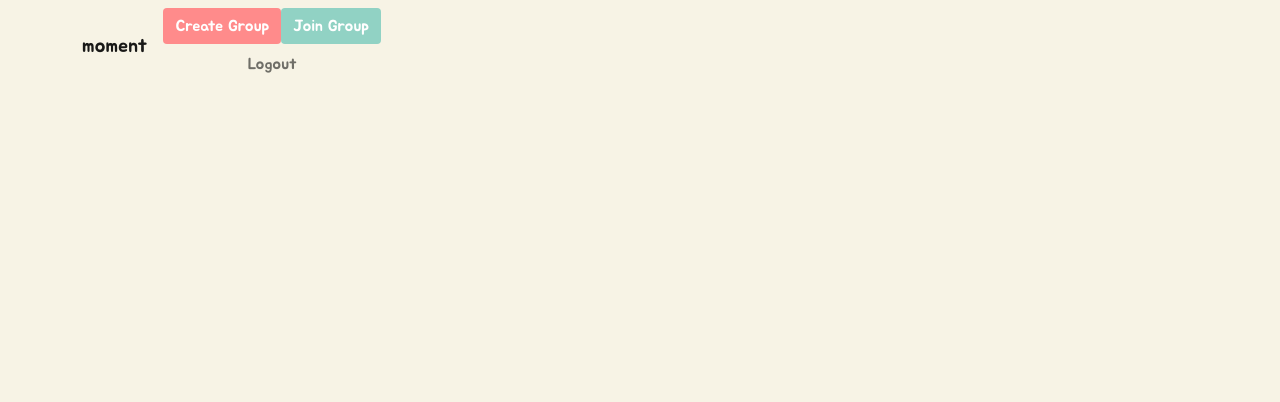
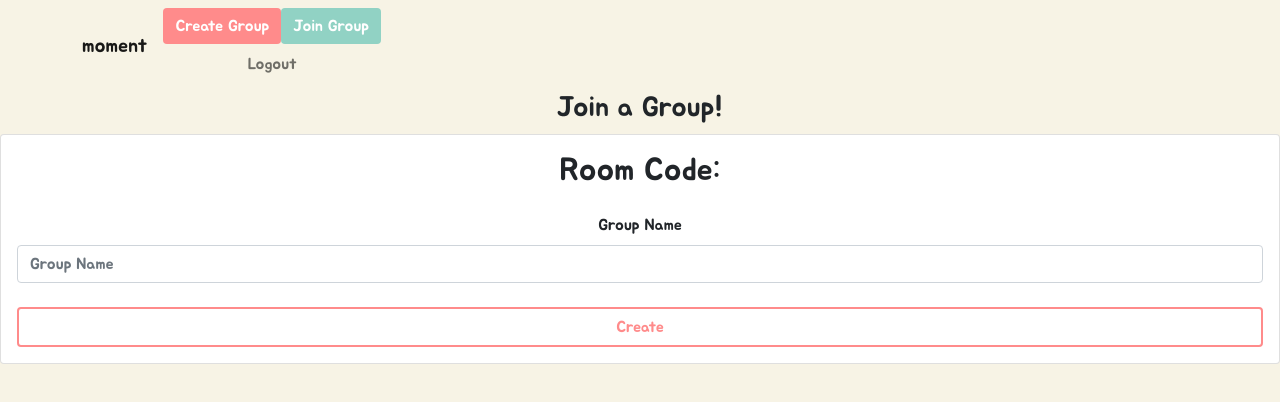
Before and after one commit to yiuchungcheung/REINER-WAS-RIGHT, a React (Create React App) app in the folder client/: page /join in a window 1280 px wide. Shown: the top 402 px of the page. Built offline with nearby package versions, Linux system fonts and the light colour scheme; no server answers.

Commit message:
added join.js, attempted to populate home page and create groups functionality but wasn't successful

```diff
--- a/client/package.json
+++ b/client/package.json
@@ -12,7 +12,7 @@
     "react-bootstrap": "^2.1.2",
     "react-dom": "^17.0.2",
     "react-router-dom": "^6.2.1",
-    "react-scripts": "^5.0.0",
+    "react-scripts": "^5.0.1",
     "start": "^5.1.0",
     "web-vitals": "^2.1.4"
   },
--- a/client/src/App.js
+++ b/client/src/App.js
@@ -1,4 +1,5 @@
 import Home from "./pages/home";
+import Join from "./pages/join";
 import Create from "./pages/create";
 import Splash from "./pages/splash.js";
 import Nav from "././components/navbar";
@@ -33,6 +34,7 @@ function App() {
               <Route path="/login" element={<Login />} />
               <Route path="/home" element={<Home />} />
               <Route path="/create" element={<Create />} />
+              <Route path="/join" element={<Join />} />
               <Route path="/prompt" element={<Prompt />} />
               <Route path="/history" element={<HistoryPrompt />} />
             </Routes>
--- a/client/src/pages/create.js
+++ b/client/src/pages/create.js
@@ -20,25 +20,7 @@ const Create = () => {
     return (
         <div>
             <h3>Create page</h3>
-            <div>
-                <ul class="list-group container-fluid">
-                    <li class="list-group-item table-title">Invite Code: {link}</li>
-                    <li class="list-group-item">
-                        <div class="mb-3 row">
-                            {/* <div class="mb-3">
-                                <label for="formFile" class="form-label">Group Image</label>
-                                <input class="form-control" type="file" id="formFile"></input>
-                            </div> */}
-                            <label for="groupName" class="col-sm-2 col-form-label">Group Name</label>
-                            <div class="col-sm-10">
-                                <GroupForm />
-                            </div>
-                        </div>
-                    </li>
-                    <li class="list-group-item reply">Create Group</li>
-                </ul>
 
-            </div>
             <Card>
                 <Card.Body>
                     <h2 className="text-center mb-4">Room Code: {link}</h2>
--- /dev/null
+++ b/client/src/pages/join.js
@@ -0,0 +1,25 @@
+import { getDatabase,ref, set } from 'firebase/database';
+import React, { useRef, useState } from 'react';
+import { Form, Button, Card, Alert } from 'react-bootstrap';
+
+const Join = () => {
+
+    return (
+        <div>
+            <h3>Join a Group!</h3>
+            <Card>
+                <Card.Body>
+                    <h2 className="text-center mb-4">Room Code: </h2>
+                    <Form >
+                        <Form.Group id="groupName">
+                            <Form.Label>Group Name</Form.Label>
+                            <Form.Control type="text" placeholder="Group Name" required />
+                        </Form.Group>
+                        <Button className="w-100 mt-4 outline" type="submit">Create</Button>
+                    </Form>
+                </Card.Body>
+            </Card>
+        </div>
+    );
+}
+export default Join;
```
Also changed, not shown: 1 other file (tests, documents, lock files or other folders).
